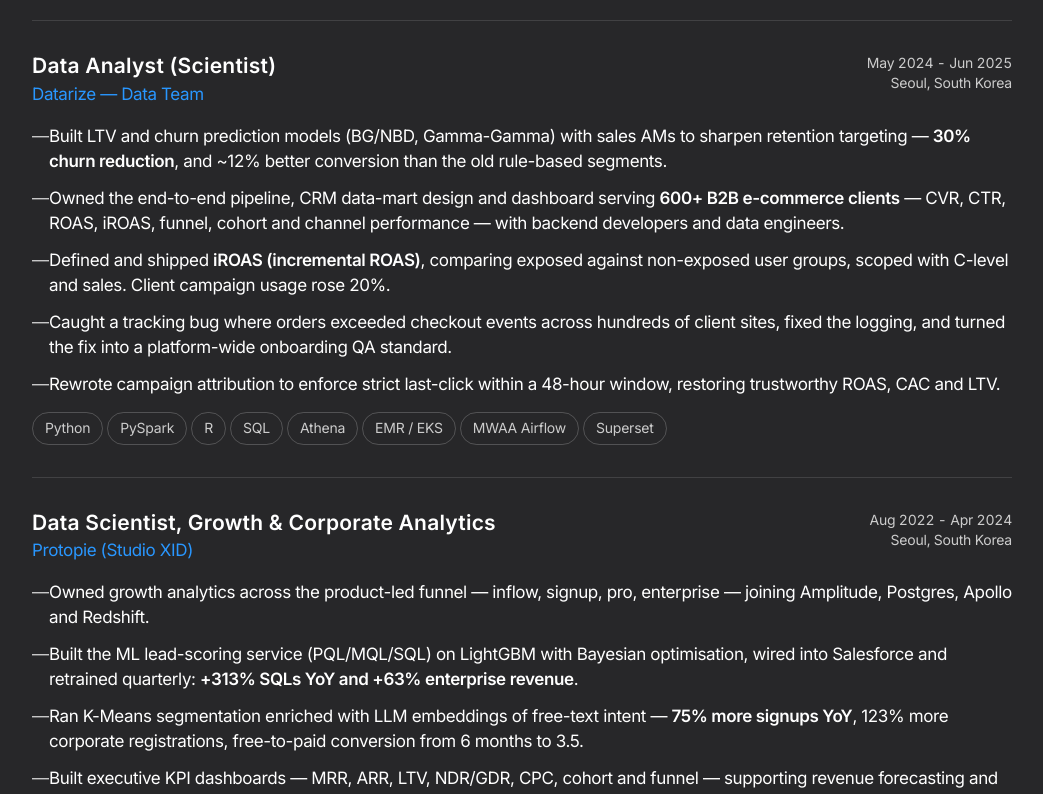
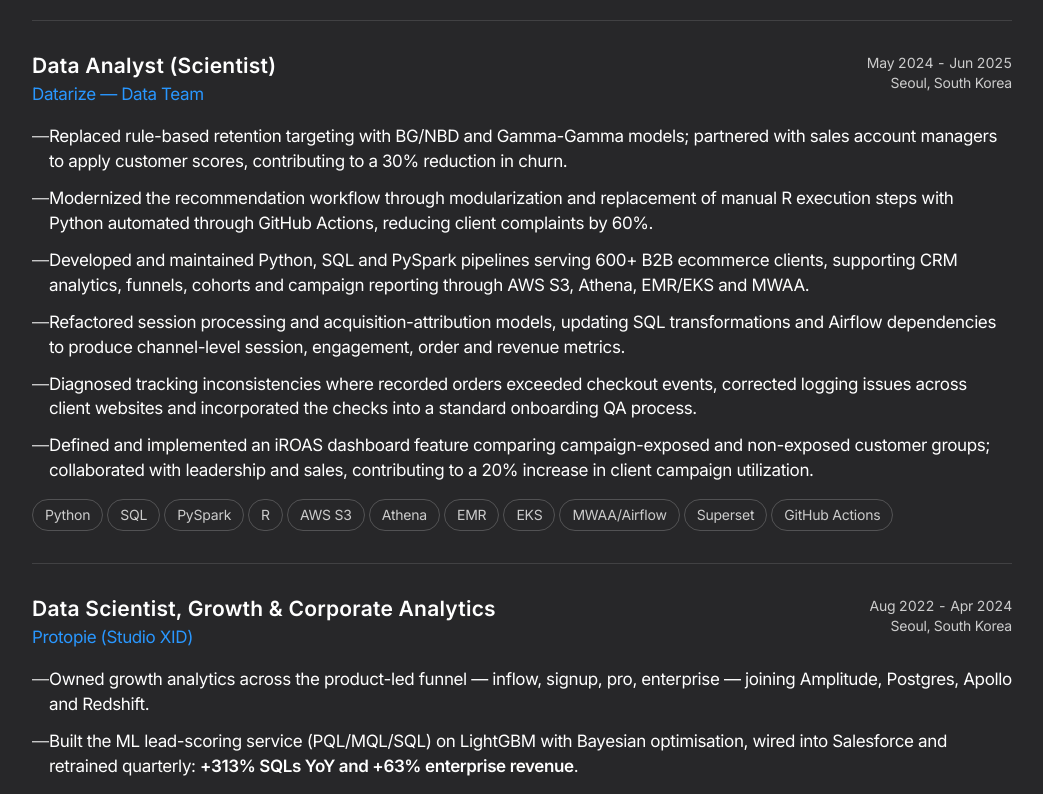
Before and after one commit to mbilalnust/BilalPortfolio, a React (Vite) app: page / in a window 1280 px wide. Shown: the part 1780-2574 px from the top of the page, without its empty margins (118-1161 px from the left). Built offline with nearby package versions, Linux system fonts and the light colour scheme; no server answers.

Commit message:
Update Datarize portfolio with models and analytics engineering

```diff
--- a/data.ts
+++ b/data.ts
@@ -76,13 +76,14 @@
     location: "Seoul, South Korea",
     period: "May 2024 - Jun 2025",
     description: [
-      "Built LTV and churn prediction models (BG/NBD, Gamma-Gamma) with sales AMs to sharpen retention targeting — **30% churn reduction**, and ~12% better conversion than the old rule-based segments.",
-      "Owned the end-to-end pipeline, CRM data-mart design and dashboard serving **600+ B2B e-commerce clients** — CVR, CTR, ROAS, iROAS, funnel, cohort and channel performance — with backend developers and data engineers.",
-      "Defined and shipped **iROAS (incremental ROAS)**, comparing exposed against non-exposed user groups, scoped with C-level and sales. Client campaign usage rose 20%.",
-      "Caught a tracking bug where orders exceeded checkout events across hundreds of client sites, fixed the logging, and turned the fix into a platform-wide onboarding QA standard.",
-      "Rewrote campaign attribution to enforce strict last-click within a 48-hour window, restoring trustworthy ROAS, CAC and LTV."
+      "Replaced rule-based retention targeting with BG/NBD and Gamma-Gamma models; partnered with sales account managers to apply customer scores, contributing to a 30% reduction in churn.",
+      "Modernized the recommendation workflow through modularization and replacement of manual R execution steps with Python automated through GitHub Actions, reducing client complaints by 60%.",
+      "Developed and maintained Python, SQL and PySpark pipelines serving 600+ B2B ecommerce clients, supporting CRM analytics, funnels, cohorts and campaign reporting through AWS S3, Athena, EMR/EKS and MWAA.",
+      "Refactored session processing and acquisition-attribution models, updating SQL transformations and Airflow dependencies to produce channel-level session, engagement, order and revenue metrics.",
+      "Diagnosed tracking inconsistencies where recorded orders exceeded checkout events, corrected logging issues across client websites and incorporated the checks into a standard onboarding QA process.",
+      "Defined and implemented an iROAS dashboard feature comparing campaign-exposed and non-exposed customer groups; collaborated with leadership and sales, contributing to a 20% increase in client campaign utilization."
     ],
-    tech: ["Python", "PySpark", "R", "SQL", "Athena", "EMR / EKS", "MWAA Airflow", "Superset"]
+    tech: ["Python","SQL","PySpark","R","AWS S3","Athena","EMR","EKS","MWAA/Airflow","Superset","GitHub Actions"]
   },
   {
     id: "3",
@@ -184,16 +185,23 @@
     id: "3",
     title: "Incremental ROAS as a self-serve CRM feature",
     where: "Datarize",
-    description: "Standard ROAS can't tell you what a campaign added versus doing nothing. Designed a test/control split with strict attribution, computed iROAS daily through Python and Airflow ETL into Silver and Gold marts, then shipped it to clients as a Lab Report rather than a slide.",
-    result: "**20% more client campaign usage** — clients could finally see incremental revenue"
+    description: "Defined and implemented an iROAS dashboard feature comparing campaign-exposed and non-exposed customer groups; collaborated with leadership and sales, contributing to a 20% increase in client campaign utilization.",
+    result: "**20% increase in client campaign utilization**"
   },
   {
     id: "4",
     title: "LTV and churn probability modelling",
     where: "Datarize",
     description: "Segmentation ran on rules like \"inactive 7 days = churned\", which mis-targeted campaigns. Engineered RFM features, trained BG/NBD and Gamma-Gamma models, and automated daily scoring so clients could build audiences like \"high-LTV at-risk\".",
-    result: "**30% churn reduction** · ~12% better conversion than rule-based",
+    result: "**30% reduction in churn**",
     githubUrl: "https://github.com/mbilalnust/B2C-Customer-Churn-Prediction"
+  },
+  {
+    id: "13",
+    title: "Product recommendation workflow modernization",
+    where: "Datarize",
+    description: "Modernized the recommendation workflow through modularization and replacement of manual R execution steps with Python automated through GitHub Actions, reducing client complaints by 60%.",
+    result: "**60% reduction in client complaints**"
   },
   {
     id: "5",
@@ -218,10 +226,10 @@
   },
   {
     id: "8",
-    title: "Attribution data-quality governance",
+    title: "Session processing and acquisition attribution",
     where: "Datarize",
-    description: "The CRM sometimes credited one order to several campaigns, breaking last-click attribution and making ROAS, CAC and LTV unreliable. Rewrote the attribution logic to enforce strict last-click within a 48-hour exposure window.",
-    result: "Pre-merge QA checklist on every ETL PR — adopted by the whole analytics team"
+    description: "Refactored session processing and acquisition-attribution models, updating SQL transformations and Airflow dependencies to produce channel-level session, engagement, order and revenue metrics.",
+    result: "Channel-level session, engagement, order and revenue metrics"
   },
   {
     id: "9",
```
